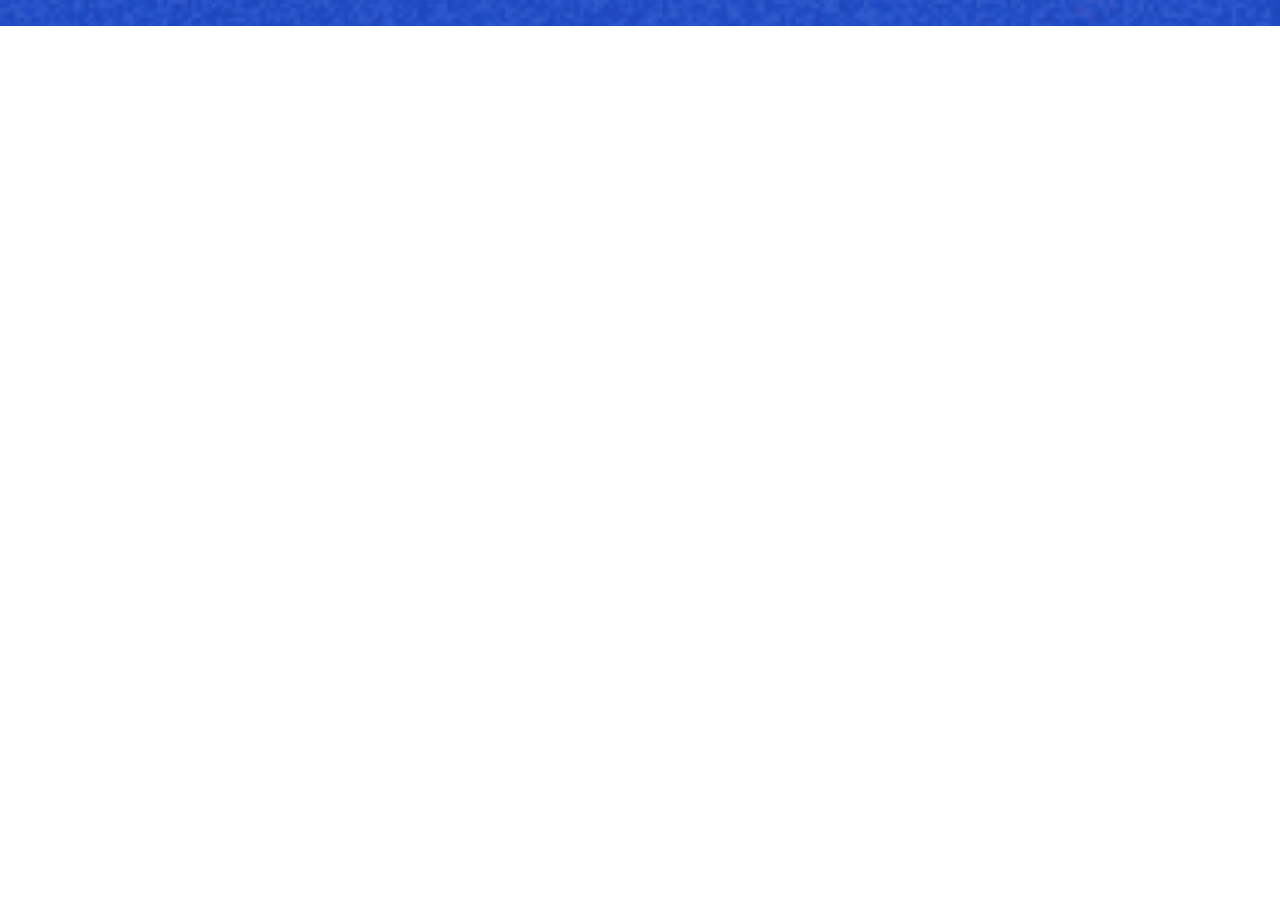
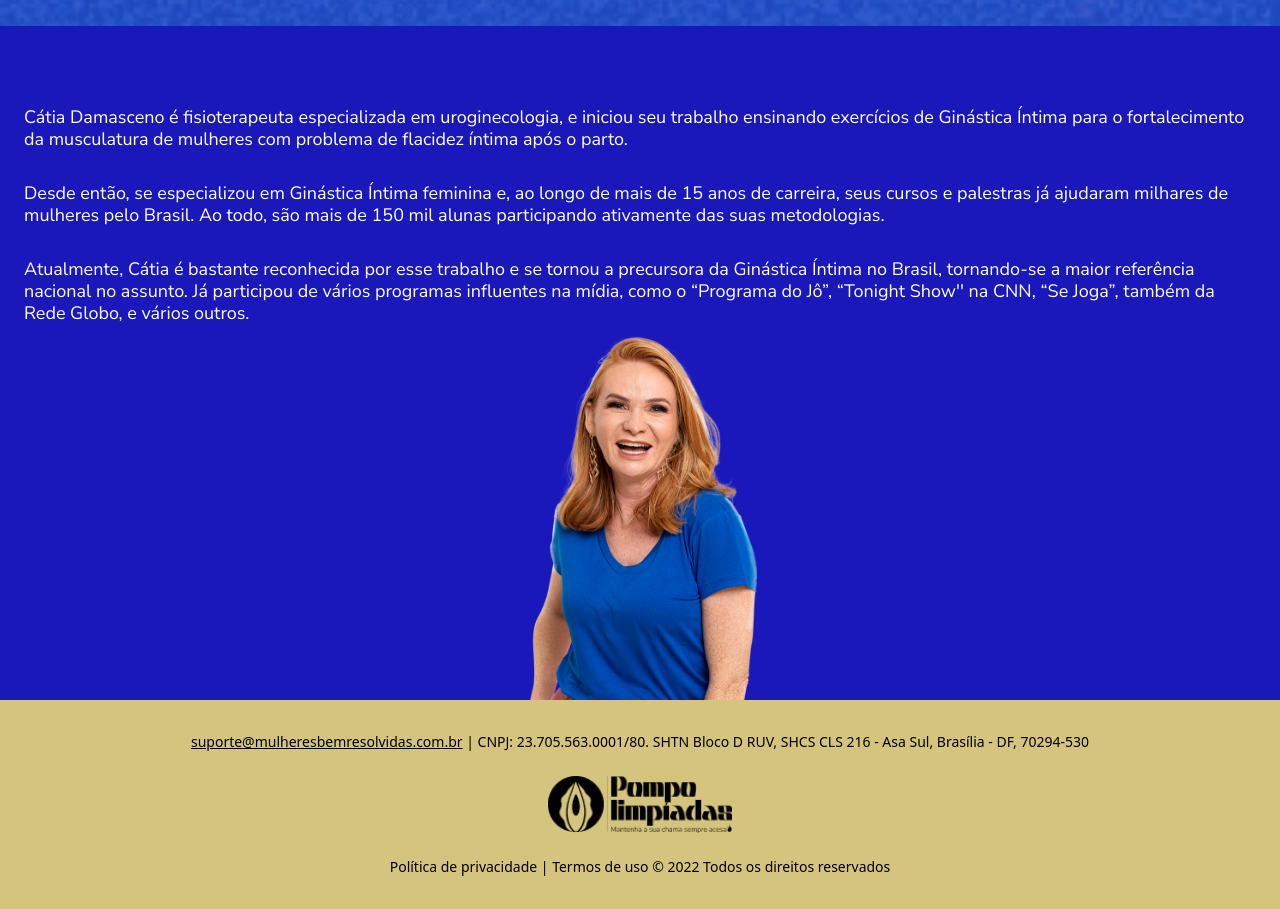
Before and after one commit to marcxsdev/wdc-teste, a Next.js app: page / in a window 1280 px wide. Shown: the part 2806-3715 px from the top of the page. Before the commit the page ends 2832 px from the top, so only its background shows below. Built offline with nearby package versions, Linux system fonts and the light colour scheme.

Commit message:
feat(sections): adicionando seção sobre e footer

```diff
--- a/src/app/globals.css
+++ b/src/app/globals.css
@@ -4,6 +4,7 @@
 @theme inline {
   --font-main: var(--font-nunito-sans);
   --font-paris2024: var(--font-paris2024);
+  --font-inter: var(--font-inter);
 }
 
 @theme {
--- a/src/app/layout.js
+++ b/src/app/layout.js
@@ -1,4 +1,5 @@
 import { Nunito_Sans } from "next/font/google";
+import { Inter } from "next/font/google";
 import Paris2024 from "next/font/local";
 import "./globals.css";
 
@@ -13,6 +14,11 @@ const paris2024 = Paris2024({
   variable: "--font-paris2024",
 });
 
+const inter = Inter({
+  weight: "400",
+  variable: "--font-inter",
+});
+
 export default function RootLayout({ children }) {
   return (
     <html lang="en" className={`${nunitoSans.variable} ${paris2024.variable}`}>
--- a/src/app/page.js
+++ b/src/app/page.js
@@ -1,3 +1,5 @@
+import Footer from "@/components/common/Footer";
+import AboutSection from "@/components/sections/AboutSection";
 import CarouselSection from "@/components/sections/CarouselSection";
 import CTASection from "@/components/sections/CTASection";
 import HeroSection from "@/components/sections/HeroSection";
@@ -10,6 +12,8 @@ export default function Home() {
       <CarouselSection />
       <CTASection />
       <PpkaSection />
+      <AboutSection />
+      <Footer />
     </>
   );
 }
--- /dev/null
+++ b/src/components/common/Footer.jsx
@@ -0,0 +1,32 @@
+import Image from "next/image";
+
+const Footer = () => {
+  return (
+    <footer className="bg-soft-gold flex flex-col items-center gap-6 py-8">
+      <p className="text-black text-center font-inter text-sm leading-5 px-3">
+        <a
+          href="mailto:suporte@mulheresbemresolvidas.com.br"
+          className="underline"
+        >
+          suporte@mulheresbemresolvidas.com.br
+        </a>{" "}
+        | CNPJ: 23.705.563.0001/80. SHTN Bloco D RUV, SHCS CLS 216 - Asa Sul,
+        Brasília - DF, 70294-530
+      </p>
+
+      <Image
+        src="/images/footer/logoblack.png"
+        alt="Logo do evento"
+        width={184}
+        height={56}
+      />
+
+      <p className="text-black text-center font-inter text-sm leading-5 px-12">
+        Política de privacidade | Termos de uso © 2022 Todos os direitos
+        reservados
+      </p>
+    </footer>
+  );
+};
+
+export default Footer;
--- /dev/null
+++ b/src/components/sections/AboutSection.jsx
@@ -0,0 +1,39 @@
+import Image from "next/image";
+
+const AboutSection = () => {
+  return (
+    <section className="bg-deep-blue flex flex-col gap-2.5 items-center">
+      <div className="flex flex-col gap-8 mx-6 pt-20">
+        <p className="text-white font-main text-lg font-light leading-5.5">
+          Cátia Damasceno é fisioterapeuta especializada em uroginecologia, e
+          iniciou seu trabalho ensinando exercícios de Ginástica Íntima para o
+          fortalecimento da musculatura de mulheres com problema de flacidez
+          íntima após o parto.
+        </p>
+        <p className="text-white font-main text-lg font-light leading-5.5">
+          Desde então, se especializou em Ginástica Íntima feminina e, ao longo
+          de mais de 15 anos de carreira, seus cursos e palestras já ajudaram
+          milhares de mulheres pelo Brasil. Ao todo, são mais de 150 mil alunas
+          participando ativamente das suas metodologias.
+        </p>
+        <p className="text-white font-main text-lg font-light leading-5.5">
+          Atualmente, Cátia é bastante reconhecida por esse trabalho e se tornou
+          a precursora da Ginástica Íntima no Brasil, tornando-se a maior
+          referência nacional no assunto. Já participou de vários programas
+          influentes na mídia, como o “Programa do Jô”, “Tonight Show'' na CNN,
+          “Se Joga”, também da Rede Globo, e vários outros.
+        </p>
+      </div>
+
+      <Image
+        src="/images/about/catia.png"
+        alt="Catia Damasceno"
+        width={234}
+        height={366}
+        quality={100}
+      />
+    </section>
+  );
+};
+
+export default AboutSection;
```
Also changed, not shown: public/images/about/catia.png (added), public/images/footer/logoblack.png (added).
